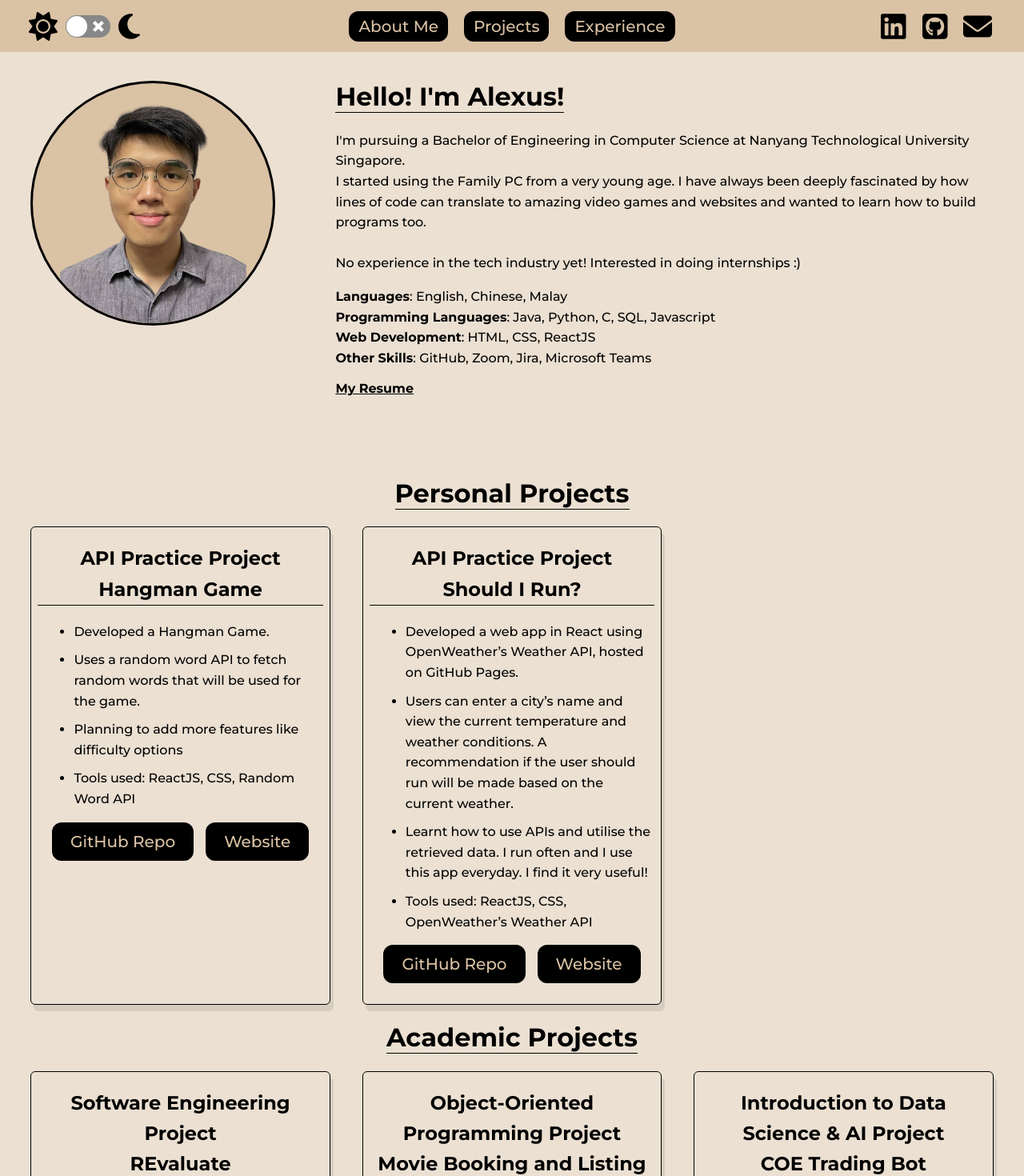
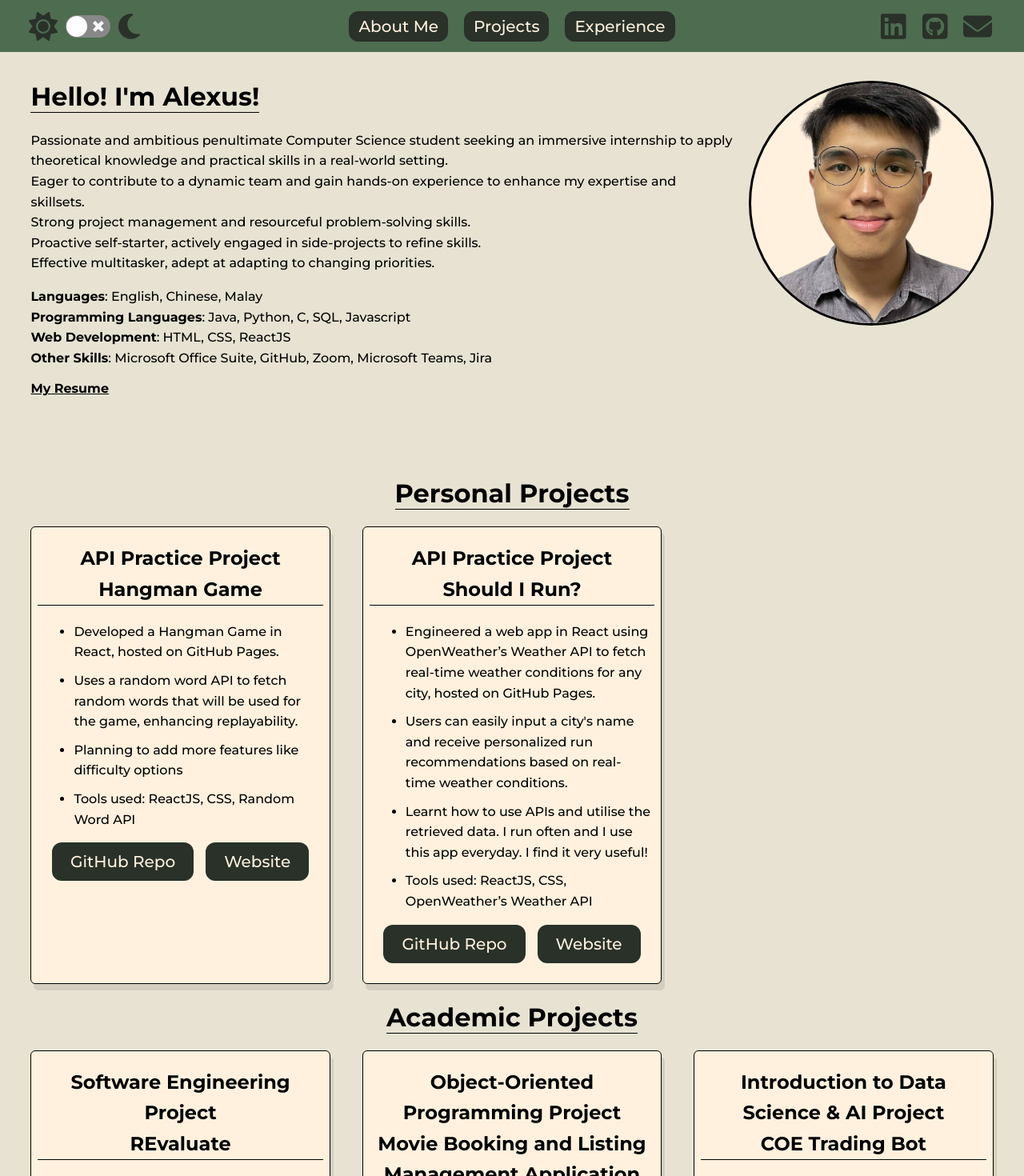
Before and after one commit to alexusljf/alexusljf.github.io, a React (Create React App) app: page / in a window 1280 px wide. Shown: the top 1470 px of the page at 80% size. Built offline with nearby package versions, Linux system fonts and the light colour scheme.

Commit message:
change colors + transition for night mode toggle

```diff
--- a/package.json
+++ b/package.json
@@ -1,6 +1,6 @@
 {
   "name": "react-site",
-  "version": "0.1.4",
+  "version": "0.1.5",
   "homepage": "https://alexusljf.github.io/",
   "private": true,
   "dependencies": {
--- a/src/App.css
+++ b/src/App.css
@@ -1,7 +1,8 @@
 .App {
   text-align: center;
-  background-color: rgba(233, 220, 204, 0.884);
+  background-color: #e7e1d1f5;
   font-family: 'Montserrat', sans-serif;
+  transition: 0.2s;
 }
 
 .AppNight {
@@ -9,39 +10,5 @@
   background-color: black;
   color: white;
   font-family: 'Montserrat', sans-serif;
+  transition: 0.2s;
 }
-
-.App-logo {
-  height: 40vmin;
-  pointer-events: none;
-}
-
-@media (prefers-reduced-motion: no-preference) {
-  .App-logo {
-    animation: App-logo-spin infinite 20s linear;
-  }
-}
-
-.App-header {
-  background-color: #282c34;
-  min-height: 100vh;
-  display: flex;
-  flex-direction: column;
-  align-items: center;
-  justify-content: center;
-  font-size: calc(10px + 2vmin);
-  color: white;
-}
-
-.App-link {
-  color: #61dafb;
-}
-
-@keyframes App-logo-spin {
-  from {
-    transform: rotate(0deg);
-  }
-  to {
-    transform: rotate(360deg);
-  }
-}
--- a/src/components/Footer/Footer.css
+++ b/src/components/Footer/Footer.css
@@ -1,9 +1,11 @@
 .footer{
     margin-top: 12vh;
     margin-bottom: -16px;
-    background-color: rgb(218, 194, 165);
+    background-color: #4E6C50;
+    color: #fff1de;
     text-align: center;
     padding: 2px;
+    transition: 0.2s;
 }
 .footerNight{
     margin-top: 12vh;
@@ -11,4 +13,5 @@
     background-color: rgb(36, 36, 36);
     text-align: center;
     padding: 2px;
+    transition: 0.2s;
 }
--- a/src/components/Header/Header.css
+++ b/src/components/Header/Header.css
@@ -6,9 +6,9 @@ html{
     cursor: pointer;
     font-size: 20px;
     white-space: nowrap;
-    background-color: black;
-    color: rgb(218, 194, 165);
-    border-color: black;
+    background-color: #293129;
+    color: #fff1de;
+    border-color: #293129;
     border-style: solid;
     padding-left: 10px;
     padding-right: 10px;
@@ -19,9 +19,9 @@ html{
     transition: 0.2s;
 }
 .homeButton:hover, .middleButton:hover{
-    background-color: rgba(80, 64, 43, 0.884);
-    border-color: rgba(80, 64, 43, 0.884);
-    color: white;
+    background-color: #7D8F69;
+    color: #395144;
+    border-color: #7D8F69;
 }
 .homeButtonNight, .middleButtonNight{
     cursor: pointer;
@@ -45,7 +45,7 @@ html{
     color: white;
 }
 .topBar{
-    background-color: rgb(218, 194, 165);
+    background-color: #4E6C50;
     position: fixed;
     top:0;
     left:0;
@@ -56,6 +56,7 @@ html{
     padding-left: 30px;
     padding-right: 30px;
     justify-content: space-between;
+    transition: 0.2s;
 }
 .topBarNight{
     background-color: rgb(26, 25, 25);
@@ -69,6 +70,7 @@ html{
     padding-left: 30px;
     padding-right: 30px;
     justify-content: space-between;
+    transition: 0.2s;
 }
 .middleButton, .middleButtonNight{
     margin-left:10px;
@@ -96,16 +98,18 @@ html{
     font-size:36px;
     margin-left:10px;
     margin-right: 10px;
-    color:black;
+    color:#293129;
+    transition: 0.2s;
 }
 .faicon:hover{
-    color: rgba(80, 64, 43, 0.884);
+    color: #7D8F69;
 }
 .faiconNight{
     font-size:36px;
     margin-left:10px;
     margin-right: 10px;
     color:white;
+    transition: 0.2s;
 }
 .faiconNight:hover{
     color: rgba(0, 0, 0, 0.884);
--- a/src/components/NightModeToggle/switch.css
+++ b/src/components/NightModeToggle/switch.css
@@ -7,24 +7,19 @@
     justify-content: center;
     align-items: center;
 }
-.label {
-    margin: 10px;
-}
-.labelNight{
-    margin: 10px;
-    color: white;
-}
 .NightSwitchFaicon{
     font-size:36px;
     margin-left:10px;
     margin-right: 10px;
-    color:black;
+    color:#293129;
+    transition: 0.2s;
 }
 .NightSwitchFaiconNight{
     font-size:36px;
     margin-left:10px;
     margin-right: 10px;
     color:white;
+    transition: 0.2s;
 }
 @media (max-width: 430px){
     .NightSwitchFaicon, .NightSwitchFaiconNight{
--- a/src/screens/ExperiencePage/ExperiencePage.css
+++ b/src/screens/ExperiencePage/ExperiencePage.css
@@ -2,19 +2,23 @@
     display: inline-block;
     text-align: "center" ;
     border-bottom: solid 1px black;
+    transition: 0.2s;
 }
 .headingNight{
     display: inline-block;
     text-align: "center" ;
     border-bottom: solid 1px white;
+    transition: 0.2s;
 }
 .divHeading{
     text-align: center ;
     border-bottom: solid 1px black;
+    transition: 0.2s;
 }
 .divHeadingNight{
     text-align: center ;
     border-bottom: solid 1px white;
+    transition: 0.2s;
 }
 .headerText{
     margin-top: 0;
@@ -34,25 +38,26 @@
     row-gap: 40px;
 }
 .experienceDiv{
-    width: 35%;
+    width: 50%;
     border: solid black 1px;
+    background-color: #fff1de;
     border-radius: 6px;
     box-shadow: 4px 8px rgba(156, 148, 138, 0.26);
     padding-left: 8px;
     padding-right: 8px;
     line-height: 1.6;
+    transition: 0.2s;
 }
 .experienceDivNight{
     width: 50%;
-    border-width: 1px;
+    border: solid white 1px;
     border-radius: 6px;
     box-shadow: 0;
-    border-color: white;
     background-color: rgb(36, 36, 36);
-    border-style: solid;
     padding-left: 8px;
     padding-right: 8px;
     line-height: 1.6;
+    transition: 0.2s;
 }
 .workLogo{
     width: 30%;
@@ -86,6 +91,7 @@
         border-radius: 6px;
         box-shadow: 4px 8px rgba(156, 148, 138, 0.26);
         border-color: black;
+        background-color: #fff1de;
         border-style: solid;
         padding-left: 8px;
         padding-right: 8px;
--- a/src/screens/HomePage/HomePage.css
+++ b/src/screens/HomePage/HomePage.css
@@ -9,20 +9,23 @@
 .heading{
     display: inline-block;
     border-bottom: solid 1px black;
+    transition: 0.2s;
 }
 .headingNight{
     display: inline-block;
     border-bottom: solid 1px white;
+    transition: 0.2s;
 }
 .myPic{
     width: 300px;
     height: 300px;
-    border-radius: 300px;
+    border-radius: 50%;
     border-color: black;
     border-style: solid;
-    object-fit: contain;
-    object-position: center;
-    background-color: rgb(218, 194, 165);
+    object-fit: cover;
+    object-position: auto;
+    background-color: #fff1de;
+    transition: 0.2s;
 }
 .myPicNight{
     width: 300px;
@@ -33,17 +36,17 @@
     object-fit: contain;
     object-position: center;
     background-color: rgb(36, 36, 36);
+    transition: 0.2s;
 }
 .pictureContainer{
+    margin-left: 20px;
     padding-top : 21.4px;
-    padding-right: 75px;
     display: flex;
     flex-direction: column;
     gap: 25px;
     align-items: center;
 }
 .bioContainer{
-    flex: 3;
     font-family: 'Montserrat', sans-serif;
     text-align: left;
 }
@@ -53,15 +56,17 @@ article{
 .resumeLink, .resumeLink:visited{
     color: black;
     font-weight: bold;
+    transition: 0.2s;
 }
 .resumeLinkNight, .resumeLinkNight:visited{
     color: white;
     font-weight: bold;
+    transition: 0.2s;
 }
 
 @media (max-width: 430px){
     .mainPage{
-        display: block;
+        flex-direction: column-reverse;
         padding-top: 10vh;
         padding-left: 3vw;
         padding-right: 3vw;
@@ -71,11 +76,9 @@ article{
         width: 300px;
         height: 300px;
         border-radius: 300px;
-        border-color: black;
         border-style: solid;
         object-fit: contain;
         object-position: center;
-        background-color: rgb(218, 194, 165);
     }
     .myPicNight{
         position: center;
@@ -92,7 +95,7 @@ article{
         padding-right: 0;
     }
     article{
-        line-height: 1.6;
+        vertical-align: middle;
     }
     .resumeLink:visited{
         color: black;
--- a/src/screens/HomePage/HomePage.jsx
+++ b/src/screens/HomePage/HomePage.jsx
@@ -9,26 +9,27 @@ const HomePage = () => {
   return (
 
     <div id = "mainSection" className = "mainPage">
-    <div className = "pictureContainer">
-        <img src = {myPic} className={isNightMode === false ? "myPic" : "myPicNight"}/>
-    </div>
     <div className = "bioContainer">
         <h1 className={isNightMode === false ? "heading" : "headingNight"}>
             Hello! I'm Alexus!
         </h1>
         <article>
-            I'm pursuing a Bachelor of Engineering in Computer Science at Nanyang Technological University Singapore. <br/>
-            I started using the Family PC from a very young age. I have always been deeply fascinated by how lines of code can translate to amazing video games and websites and wanted to learn how to build programs too.<br/> <br/>
-            No experience in the tech industry yet! Interested in doing internships :)
-
-            <p>
-            <b>Languages</b>: English, Chinese, Malay <br/>
-            <b>Programming Languages</b>: Java, Python, C, SQL, Javascript <br/>
-            <b>Web Development</b>: HTML, CSS, ReactJS <br/>
-            <b>Other Skills</b>: GitHub, Zoom, Jira, Microsoft Teams <br/>
-            </p>
+        Passionate and ambitious penultimate Computer Science student seeking an immersive internship to apply theoretical knowledge and practical skills in a real-world setting. <br/>
+        Eager to contribute to a dynamic team and gain hands-on experience to enhance my expertise and skillsets. <br/>
+        Strong project management and resourceful problem-solving skills. <br/>
+        Proactive self-starter, actively engaged in side-projects to refine skills. <br/>
+        Effective multitasker, adept at adapting to changing priorities. <br/>
+        <p>
+        <b>Languages</b>: English, Chinese, Malay <br/>
+        <b>Programming Languages</b>: Java, Python, C, SQL, Javascript <br/>
+        <b>Web Development</b>: HTML, CSS, ReactJS <br/>
+        <b>Other Skills</b>: Microsoft Office Suite, GitHub, Zoom, Microsoft Teams, Jira <br/>
+        </p>
         </article>
         <a href = "https://drive.google.com/file/d/11eAecMcNlTtDCSFM_EbI-UdfTyhxEtgQ/view?usp=sharing" target = "_blank" className={isNightMode === false ? "resumeLink" : "resumeLinkNight"}>My Resume</a>
+    </div>
+    <div className = "pictureContainer">
+        <img src = {myPic} className={isNightMode === false ? "myPic" : "myPicNight"}/>
     </div>
     </div>
   );
--- a/src/screens/ProjectsPage/ProjectsPage.css
+++ b/src/screens/ProjectsPage/ProjectsPage.css
@@ -7,19 +7,23 @@
     display: inline-block;
     text-align: center ;
     border-bottom: solid 1px black;
+    transition: 0.2s;
 }
 .headingNight{
     display: inline-block;
     text-align: center ;
     border-bottom: solid 1px white;
+    transition: 0.2s;
 }
 .divHeading{
     text-align: center ;
     border-bottom: solid 1px black;
+    transition: 0.25s;
 }
 .divHeadingNight{
     text-align: center ;
     border-bottom: solid 1px white;
+    transition: 0.25s;
 }
 .projectContainer{
     display:grid;
@@ -32,20 +36,13 @@
     border-radius: 6px;
     box-shadow: 4px 8px rgba(156, 148, 138, 0.26);
     border-color: black;
+    background-color: #fff1de;
     border-style: solid;
     padding-left: 8px;
     padding-right: 8px;
     line-height: 1.6;
+    transition: 0.25s;
 }
-/* Center the two projectDiv items when there are only two items in the grid */
-.projectContainer.two-items .projectDiv {
-    grid-row: span 1;
-  }
-
-  /* Center the three projectDiv items when there are three items in the grid */
-  .projectContainer.three-items .projectDiv {
-    grid-column: span 1;
-  }
 .projectDivNight{
     border-width: 1px;
     border-radius: 6px;
@@ -56,9 +53,16 @@
     padding-left: 8px;
     padding-right: 8px;
     line-height: 1.6;
+    transition: 0.25s;
 }
-.descriptions{
+/* Center the two projectDiv items when there are only two items in the grid */
+.projectContainer.two-items .projectDiv {
+    grid-row: span 1;
+}
 
+/* Center the three projectDiv items when there are three items in the grid */
+.projectContainer.three-items .projectDiv {
+    grid-column: span 1;
 }
 li{
     margin: 10px 5px;
@@ -69,9 +73,9 @@ article{
 .githubButton{
     cursor: pointer;
     font-size: 20px;
-    background-color: black;
-    color: rgb(218, 194, 165);
-    border-color: black;
+    background-color: #293129;
+    color: #fff1de;
+    border-color: #293129;
     border-style: solid;
     padding-left: 20px;
     padding-right: 20px;
@@ -84,9 +88,9 @@ article{
     white-space: nowrap;
 }
 .githubButton:hover{
-    background-color: rgba(80, 64, 43, 0.884);
-    border-color: rgba(80, 64, 43, 0.884);
-    color: white;
+    background-color: #7D8F69;
+    color: #395144;
+    border-color: #7D8F69;
 }
 .githubButtonNight{
     cursor: pointer;
--- a/src/screens/ProjectsPage/ProjectsPage.jsx
+++ b/src/screens/ProjectsPage/ProjectsPage.jsx
@@ -14,8 +14,8 @@ const ProjectsPage = () => {
         <ProjectDivLink
           modName = "API Practice Project"
           projectName = "Hangman Game"
-          description1 = "Developed a Hangman Game."
-          description2 = "Uses a random word API to fetch random words that will be used for the game."
+          description1 = "Developed a Hangman Game in React, hosted on GitHub Pages."
+          description2 = "Uses a random word API to fetch random words that will be used for the game, enhancing replayability."
           description3 = "Planning to add more features like difficulty options"
           toolsUsed = "Tools used: ReactJS, CSS, Random Word API"
           githubLink = "https://github.com/alexusljf/Hangman"
@@ -24,8 +24,8 @@ const ProjectsPage = () => {
         <ProjectDivLink
           modName = "API Practice Project"
           projectName = "Should I Run?"
-          description1 = "Developed a web app in React using OpenWeather’s Weather API, hosted on GitHub Pages."
-          description2 = "Users can enter a city’s name and view the current temperature and weather conditions. A recommendation if the user should run will be made based on the current weather."
+          description1 = "Engineered a web app in React using OpenWeather’s Weather API to fetch real-time weather conditions for any city, hosted on GitHub Pages."
+          description2 = "Users can easily input a city's name and receive personalized run recommendations based on real-time weather conditions. "
           description3 = "Learnt how to use APIs and utilise the retrieved data. I run often and I use this app everyday. I find it very useful!"
           toolsUsed = "Tools used: ReactJS, CSS, OpenWeather’s Weather API"
           githubLink = "https://github.com/alexusljf/Should-I-Run"
```
